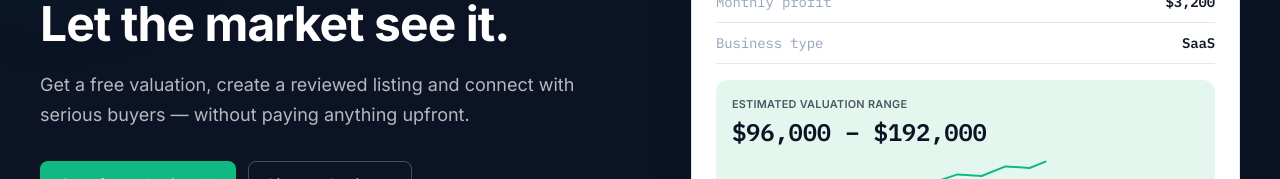
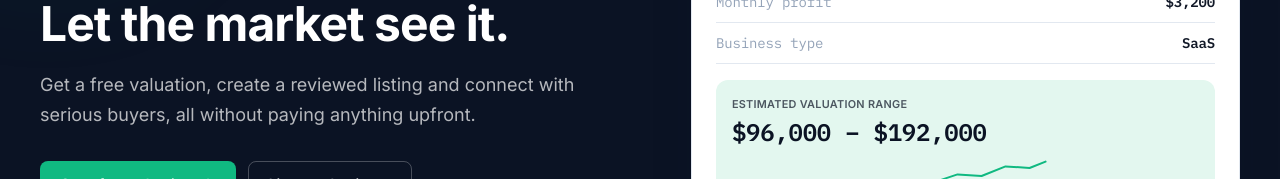
Before and after one commit to mdmanirmia/durqo-app, a Next.js app: page /sell in a window 1280 px wide. Shown: the part 308-487 px from the top of the page. Built offline with nearby package versions, Linux system fonts and the light colour scheme; no server answers; the database is empty.

Commit message:
Add files via upload

```diff
--- a/src/app/sell/page.tsx
+++ b/src/app/sell/page.tsx
@@ -145,7 +145,7 @@ const SELL_FAQS = [
   {
     question: "What information is shown publicly?",
     answer:
-      "Once your listing is published, its business details — category, financial summary and asking price — along with your seller profile are visible to anyone browsing Durqo. Messages with buyers stay private until you choose to share more.",
+      "Once your listing is published, its business details (category, financial summary and asking price) along with your seller profile are visible to anyone browsing Durqo. Messages with buyers stay private until you choose to share more.",
   },
   {
     question: "When do I pay the success fee?",
@@ -212,7 +212,7 @@ export default async function SellPage() {
                   Let the market see it.
                 </h1>
                 <p className="mt-5 max-w-[52ch] text-lg leading-relaxed text-white/70">
-                  Get a free valuation, create a reviewed listing and connect with serious buyers — without paying
+                  Get a free valuation, create a reviewed listing and connect with serious buyers, all without paying
                   anything upfront.
                 </p>
 
```
